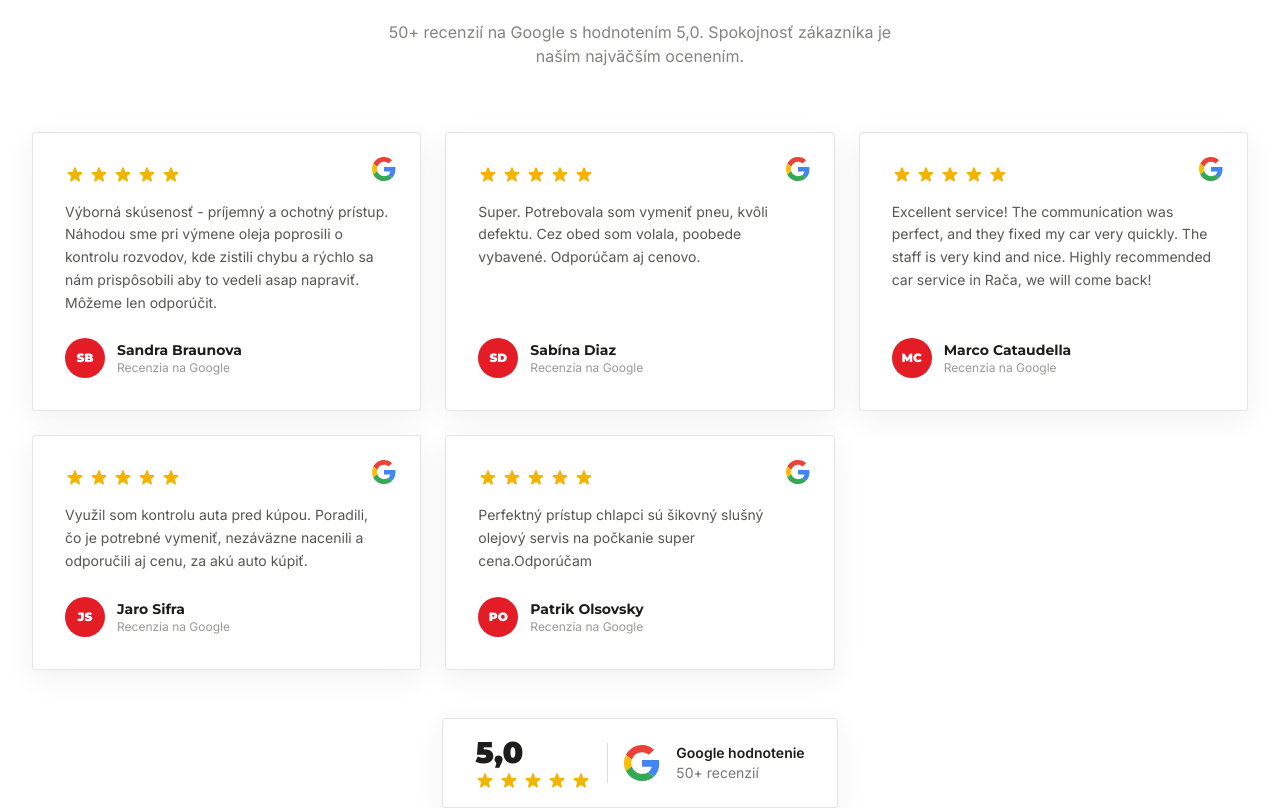
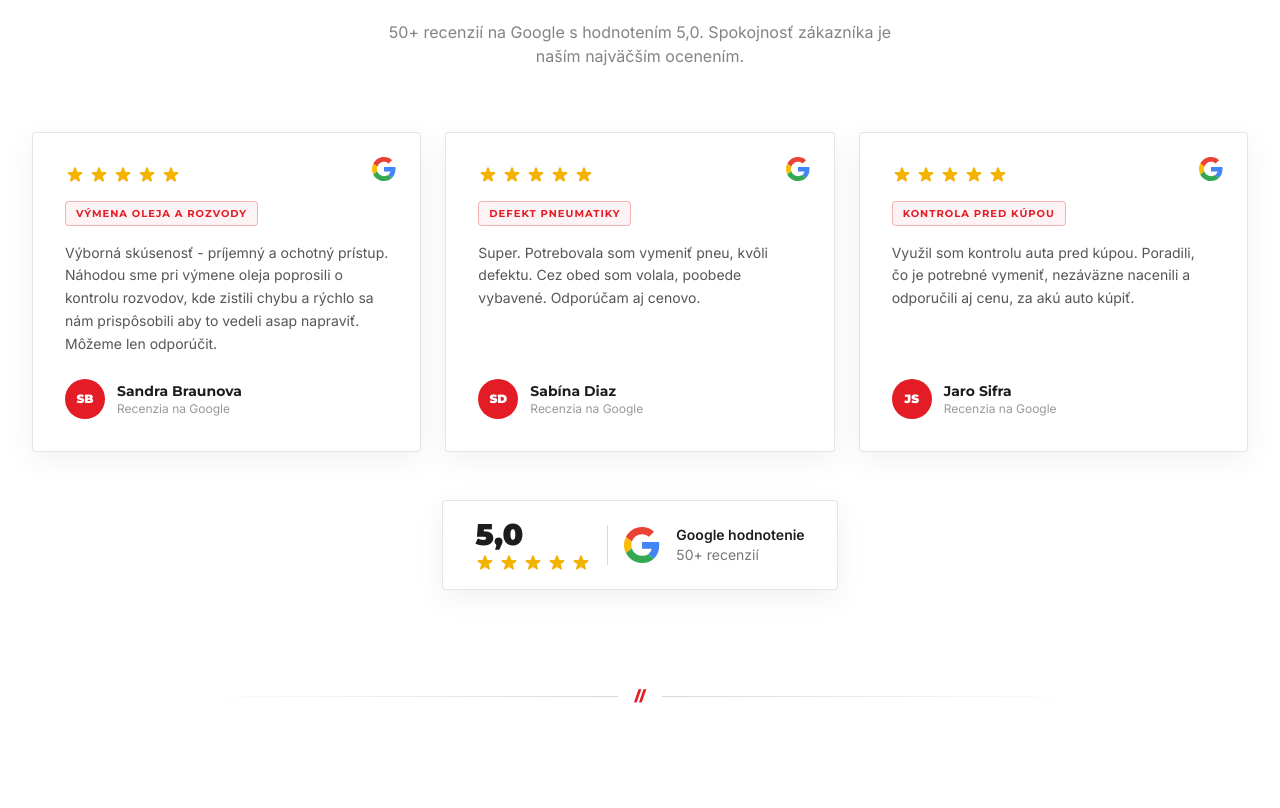
Before and after one commit to studioforma/ludato, a Next.js app: page / in a window 1280 px wide. Shown: the part 3222-4030 px from the top of the page. Built offline with nearby package versions, Linux system fonts and the light colour scheme.

Commit message:
Úvod: 3 recenzie namiesto 5 (rôzne služby, štítok služby, rovnaká výška kariet), štýl ako na main
Co-Authored-By: Claude Opus 5.5 <noreply@anthropic.com>

```diff
--- a/src/components/ReviewsSection.tsx
+++ b/src/components/ReviewsSection.tsx
@@ -4,38 +4,28 @@ import { GOOGLE_RATING, GOOGLE_REVIEWS, GOOGLE_REVIEWS_URL } from '@/lib/trust';
 
 // Full, unedited texts of real Google reviews (export from 23. 9. 2026,
 // klienti/ludato/ludato-recenzie.pdf), names exactly as shown on Google.
-// Picked because each one names a service, and one names a district.
-const reviews: { name: string; rating: number; text: string; initials: string; lang?: string }[] = [
+// Three reviews, each about a different service; the tag names that service.
+const reviews: { name: string; rating: number; text: string; initials: string; service: string }[] = [
     {
         name: 'Sandra Braunova',
         rating: 5,
         text: 'Výborná skúsenosť - príjemný a ochotný prístup. Náhodou sme pri výmene oleja poprosili o kontrolu rozvodov, kde zistili chybu a rýchlo sa nám prispôsobili aby to vedeli asap napraviť. Môžeme len odporúčit.',
         initials: 'SB',
+        service: 'Výmena oleja a rozvody',
     },
     {
         name: 'Sabína Diaz',
         rating: 5,
         text: 'Super. Potrebovala som vymeniť pneu, kvôli defektu. Cez obed som volala, poobede vybavené. Odporúčam aj cenovo.',
         initials: 'SD',
-    },
-    {
-        name: 'Marco Cataudella',
-        rating: 5,
-        text: 'Excellent service! The communication was perfect, and they fixed my car very quickly. The staff is very kind and nice. Highly recommended car service in Rača, we will come back!',
-        initials: 'MC',
-        lang: 'en',
+        service: 'Defekt pneumatiky',
     },
     {
         name: 'Jaro Sifra',
         rating: 5,
         text: 'Využil som kontrolu auta pred kúpou. Poradili, čo je potrebné vymeniť, nezáväzne nacenili a odporučili aj cenu, za akú auto kúpiť.',
         initials: 'JS',
-    },
-    {
-        name: 'Patrik Olsovsky',
-        rating: 5,
-        text: 'Perfektný prístup chlapci sú šikovný slušný olejový servis na počkanie super cena.Odporúčam',
-        initials: 'PO',
+        service: 'Kontrola pred kúpou',
     },
 ];
 
@@ -92,7 +82,7 @@ export default function ReviewsSection() {
                 </div>
 
                 {/* Cards */}
-                <div className="grid grid-cols-1 md:grid-cols-2 lg:grid-cols-3 gap-6">
+                <div className="grid grid-cols-1 md:grid-cols-3 gap-6">
                     {reviews.map((review) => (
                         <div
                             key={review.name}
@@ -105,8 +95,14 @@ export default function ReviewsSection() {
                             <StarRating count={review.rating} />
 
                             {/* Text */}
+                            <span
+                                className="self-start mt-4 inline-block border border-[#E31C25]/30 bg-[#E31C25]/5 text-[#E31C25] text-[10px] font-bold tracking-widest uppercase px-2.5 py-1 rounded-sm"
+                                style={{ fontFamily: 'var(--font-montserrat)' }}
+                            >
+                                {review.service}
+                            </span>
+
                             <p
-                                lang={review.lang}
                                 className="text-[#1D1D1B]/75 text-sm leading-relaxed mt-4 mb-6 flex-1"
                                 style={{ fontFamily: 'var(--font-inter)' }}
                             >
```
